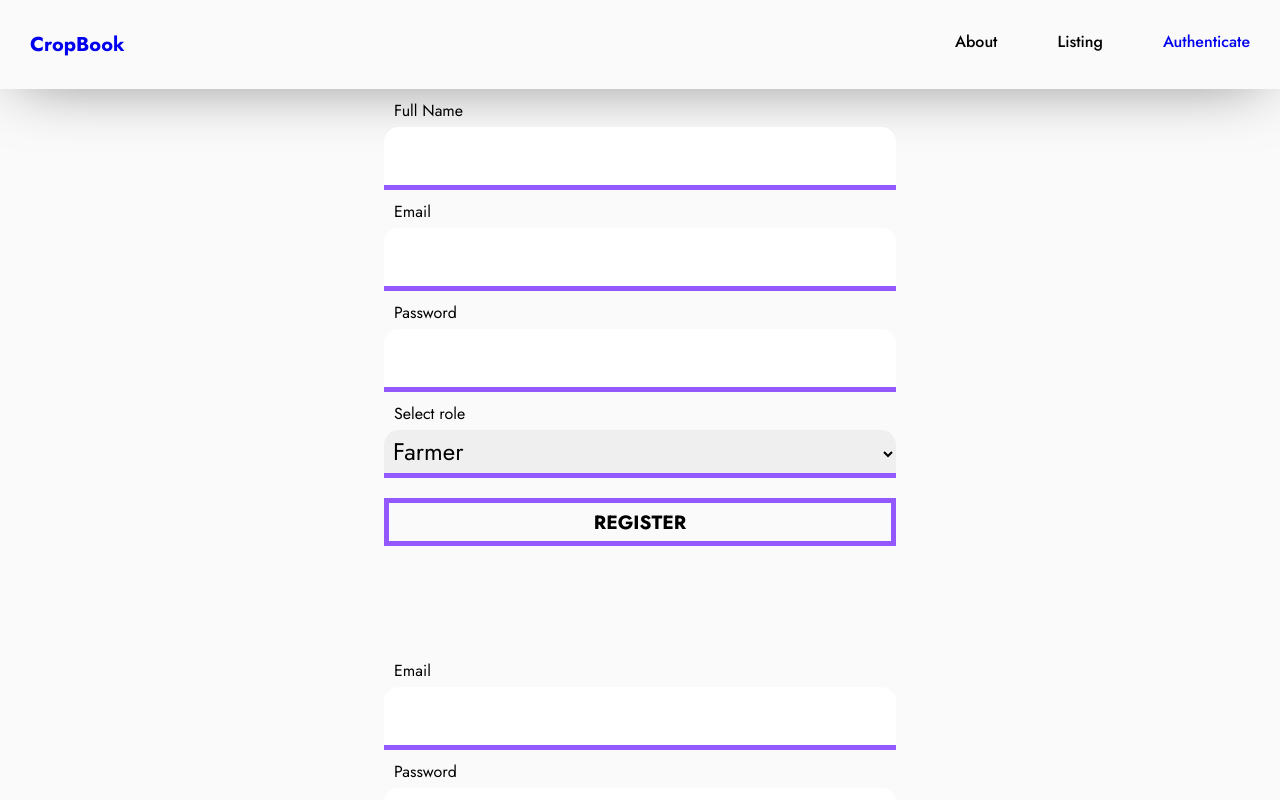
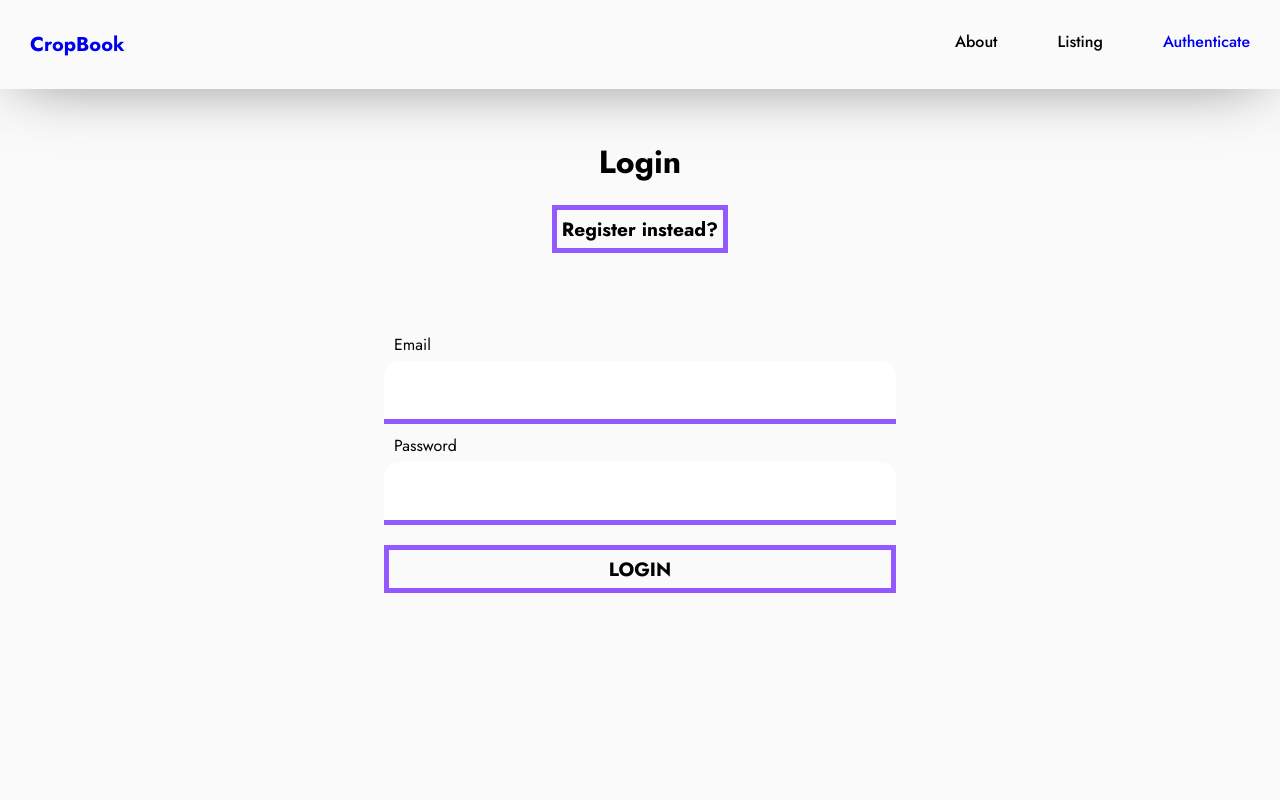
Before and after one commit to src-thk/crop-books, a Vue app: page /#/auth in a window 1280 px wide. Shown: the top 800 px of the page. Built offline with nearby package versions, Linux system fonts and the light colour scheme.

Commit message:
user-registeration frontend completed

```diff
--- a/src/Authentication.vue
+++ b/src/Authentication.vue
@@ -1,7 +1,23 @@
 <template>
   <div>
-    <Signup />
-    <Login />
+    <div v-if="isToggle">
+      <div class="auth-header">
+        <h1>Signup</h1>
+        <div class="btt-header">
+          <button @click="isToggle = !isToggle">Login instead?</button>
+        </div>
+      </div>
+      <Signup />
+    </div>
+    <div v-else>
+      <div class="auth-header">
+        <h1>Login</h1>
+        <div class="btt-header">
+          <button @click="isToggle = !isToggle">Register instead?</button>
+        </div>
+      </div>
+      <Login />
+    </div>
   </div>
 </template>
 
@@ -9,8 +25,24 @@
 import Signup from './components/Signup.vue';
 import Login from './components/Login.vue';
 export default {
+  data() {
+    return {
+      isToggle: false,
+    };
+  },
   components: { Login, Signup },
 };
 </script>
 
-<style></style>
+<style>
+.auth-header {
+  display: block;
+  text-align: center;
+  margin: 50px;
+}
+.btt-header {
+  display: flex;
+  justify-content: center;
+  align-items: center;
+}
+</style>
```
